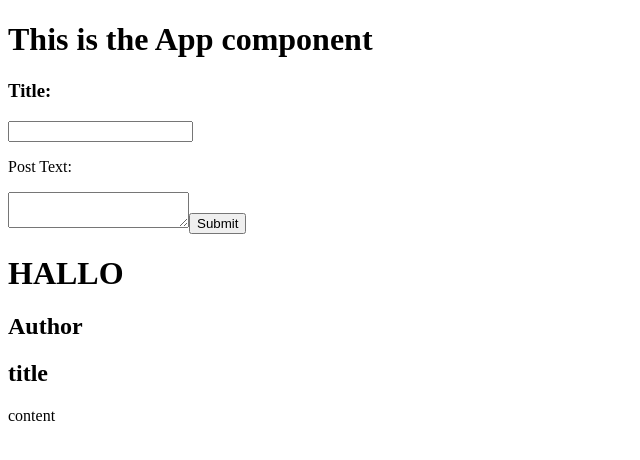
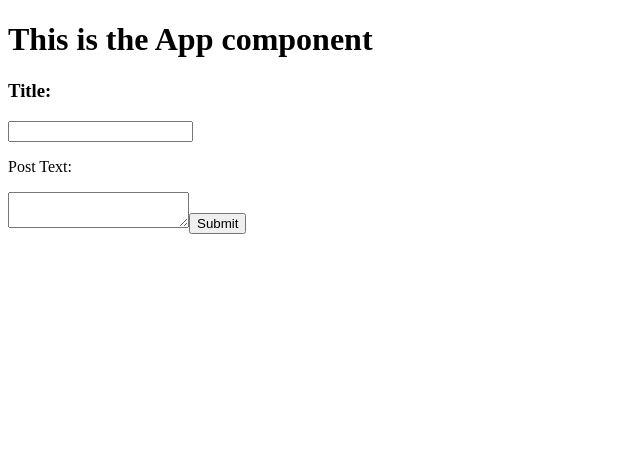
Before and after one commit to cjbreaux/redux-vote-site, a React app: page / in a window 1280 px wide. Shown: the top 460 px of the page, without its empty margins (0-640 px from the left). Built offline with nearby package versions, Linux system fonts and the light colour scheme.

Commit message:
integrate ability to add posts

```diff
--- a/src/components/Post.jsx
+++ b/src/components/Post.jsx
@@ -3,20 +3,14 @@ import React from 'react';
 
 
 
-function Post() {
-
-
-
-
+function Post(props) {
   return(
     <div>
       <h1>HALLO</h1>
       <div>
-        <h2>Author</h2>
-        <h2>title</h2>
-        <p>content</p>
-
-
+        <h2>title: {props.title}</h2>
+        <p>content: {props.text}</p>
+        <p>date: {props.date}</p>
       </div>
     </div>
 
--- a/src/components/PostList.jsx
+++ b/src/components/PostList.jsx
@@ -10,7 +10,16 @@ function PostList(props) {
 
 
   return(
-    <Post />
+    <div>
+      {Object.keys(props.postList).map(function(postId){
+        let post = props.postList[postId];
+        return <Post title={post.title}
+          text={post.text}
+          postId={post.id}
+          date={post.date}
+          key={postId} />;
+      })}
+    </div>
 
   );
 
@@ -18,7 +27,7 @@ function PostList(props) {
 
 const mapStateToProps = state => {
   return {
-    abcPostList: state
+    postList: state
   }
 }
 
--- a/src/reducers/post-list-reducer.js
+++ b/src/reducers/post-list-reducer.js
@@ -7,7 +7,7 @@ export default (state = {}, action) => {
         title,
         text,
         id,
-        date: new Date()
+        date: new Date().toString()
       }
     });
     return newState;
```
